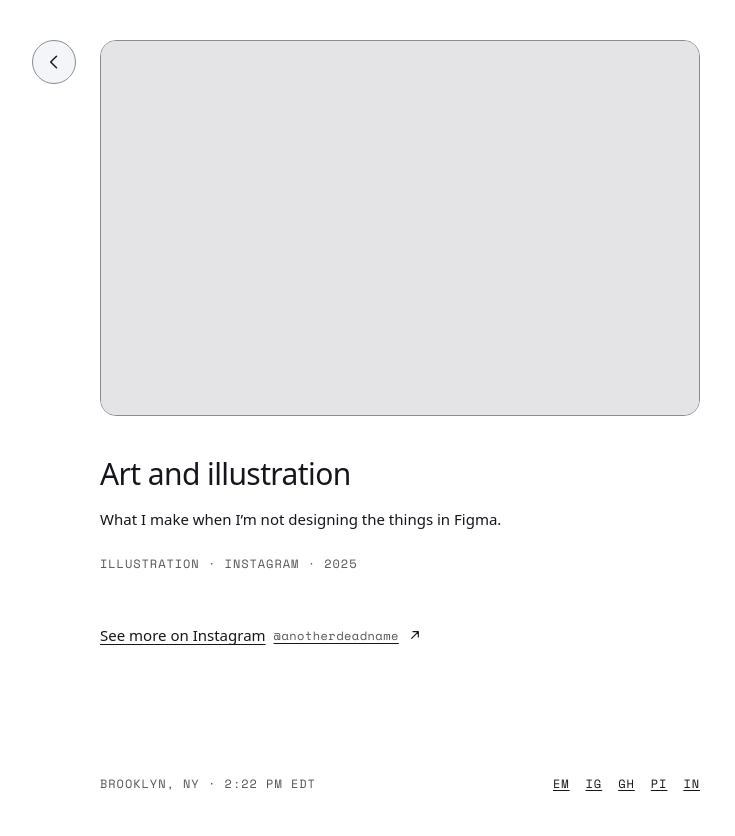
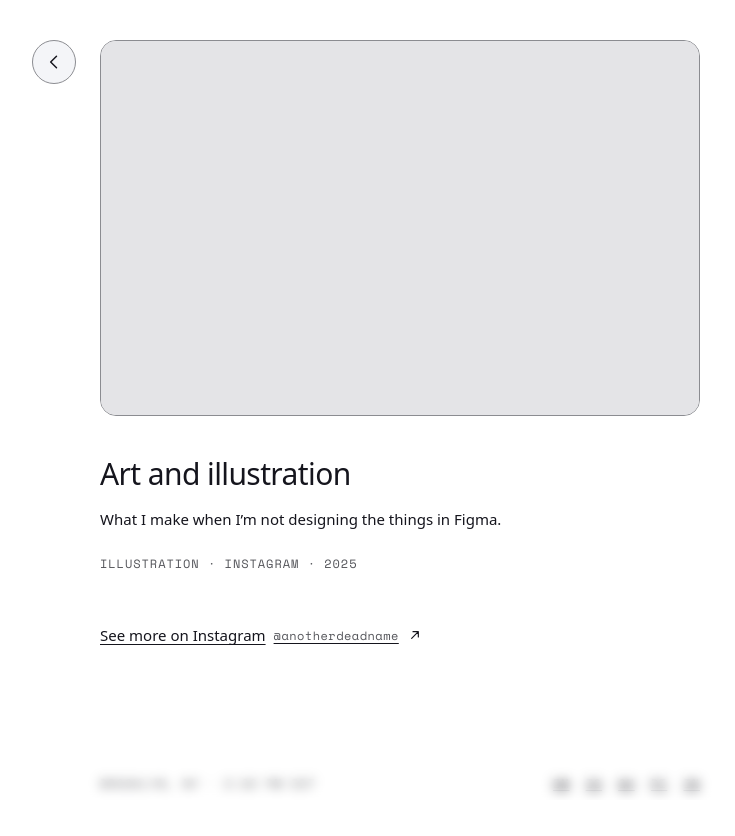
Before and after one commit to anotherdeadname/portfolio, a plain HTML site: page side/art.html in a window 1280 px wide. Shown: the whole page, without its empty margins (240-975 px from the left). Drawn offline with nearby package versions, Linux system fonts and the light colour scheme; no server answers; a web font is replaced by a local one.

Commit message:
v1: edge blur at the bottom, and at the top once the page scrolls
Co-Authored-By: Claude Opus 5.5 <noreply@anthropic.com>

```diff
--- /dev/null
+++ b/edges.js
@@ -0,0 +1,13 @@
+// Edge blur: mark the page as scrolled so the top blur band fades in.
+// The bottom band is always visible (see the end of styles.css).
+
+(function () {
+  var root = document.documentElement;
+
+  function update() {
+    root.classList.toggle("is-scrolled", window.scrollY > 0);
+  }
+
+  update();
+  window.addEventListener("scroll", update, { passive: true });
+})();
--- a/side/art.html
+++ b/side/art.html
@@ -11,6 +11,7 @@
   <link rel="stylesheet" href="../palette.css">
   <link rel="stylesheet" href="../styles.css">
   <script src="../theme.js"></script>
+  <script src="../edges.js" defer></script>
 </head>
 <body class="case-page">
   <header class="site-header">
--- a/styles.css
+++ b/styles.css
@@ -737,3 +737,37 @@ img {
     animation: case-leave 0.26s cubic-bezier(0.4, 0, 1, 1) both;
   }
 }
+
+/* Edge blur: content softens as it passes under the top and bottom of the
+   window. The bottom band is always on; the top band fades in once the page
+   has scrolled (edges.js sets .is-scrolled on <html>). */
+body::before,
+body::after {
+  content: "";
+  position: fixed;
+  left: 0;
+  right: 0;
+  z-index: 15;
+  height: var(--edge-blur-h, calc(var(--unit) * 8));
+  pointer-events: none;
+  -webkit-backdrop-filter: blur(var(--edge-blur, 6px));
+  backdrop-filter: blur(var(--edge-blur, 6px));
+}
+
+body::before {
+  top: 0;
+  -webkit-mask-image: linear-gradient(to bottom, #000 30%, transparent);
+  mask-image: linear-gradient(to bottom, #000 30%, transparent);
+  opacity: 0;
+  transition: opacity 0.25s ease;
+}
+
+html.is-scrolled body::before {
+  opacity: 1;
+}
+
+body::after {
+  bottom: 0;
+  -webkit-mask-image: linear-gradient(to top, #000 30%, transparent);
+  mask-image: linear-gradient(to top, #000 30%, transparent);
+}
```
Also changed, not shown: index.html (+1 -0 lines), side/autism-blog.html (+1 -0 lines), side/haikus.html (+1 -0 lines), work/care.html (+1 -0 lines), work/case-study.html (+1 -0 lines), work/cookunity.html (+1 -0 lines), work/dropbox.html (+1 -0 lines).
